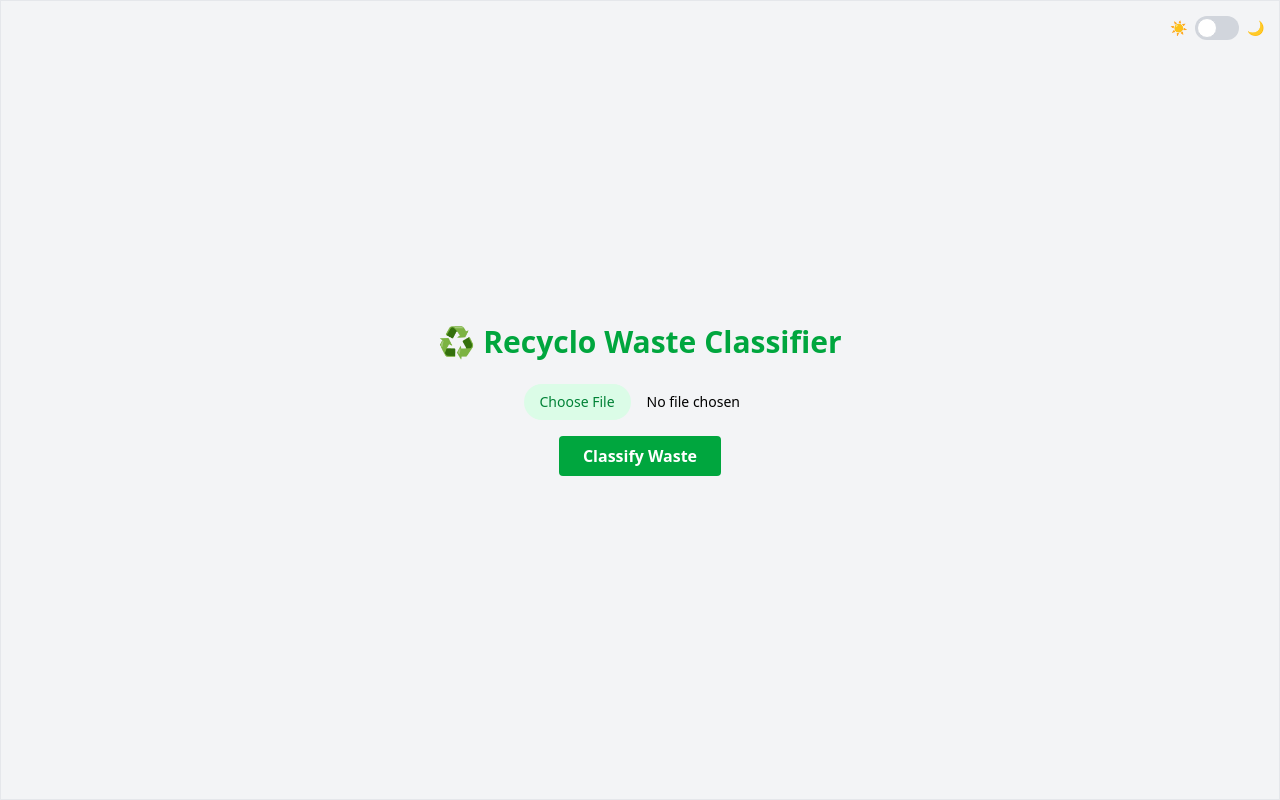
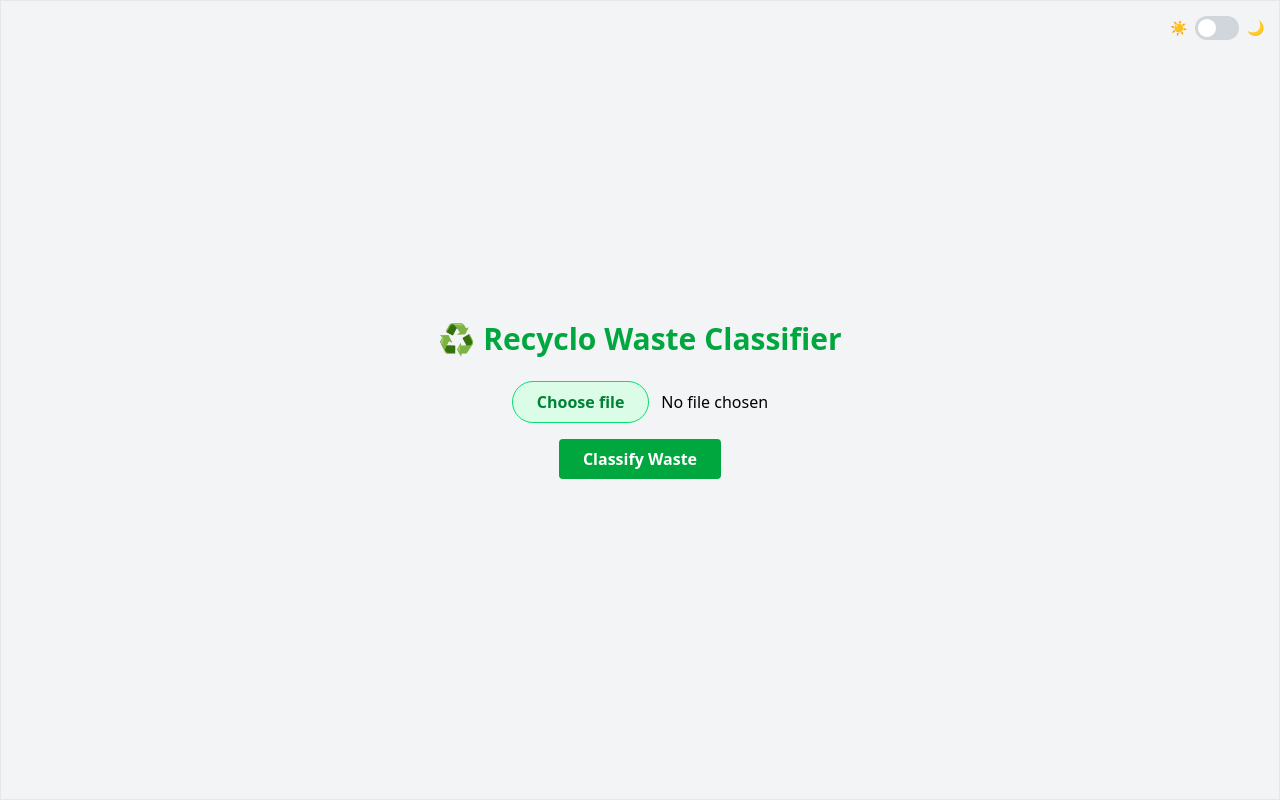
Before and after one commit to Jiwei-Cao/Recyclo, a React (Vite) app in the folder frontend/: page / in a window 1280 px wide. Built offline with nearby package versions, Linux system fonts and the light colour scheme; no server answers.

Commit message:
cleaned code

```diff
--- a/frontend/src/components/UploadImage.jsx
+++ b/frontend/src/components/UploadImage.jsx
@@ -25,43 +25,53 @@ const UploadImage = ({ onResult, darkMode}) => {
         }
     };
 
-    const inputBase = `
-    block 2-full text-sm
-    focus:outline-none focus:ring-2 focus:ring-offset-2
-    ${darkMode ? 'focus:ring-green-300' : 'focus:ring-green-500'}
+    const fileButtonLight = `
+    py-2 px-6 rounded-full font-semibold
+    bg-green-100 text-green-700 border border-green-400
+    hover:bg-green-200 focus:outline-none focus:ring-2 focus:ring-green-500
     `
 
-    const filePickerClasses = `
-        ${inputBase}
-        ml-10 align-middle
-        file:mr-4 file:py-2 file:px-4 file:rounded-full
-
-        ${darkMode
-            ? 'file:border-0 file:border-gray-600 file:bg-green-800 file:text-green-200 hover:file:bg-green-700'
-            : 'file:border-0 file:bg-green-100 file:text-green-700 hover:file:bg-green-200'
-        }
+    const fileButtonDark = `
+    py-2 px-6 rounded-full font-semibold
+    bg-green-800 text-green-200 border border-green-600
+    hover:bg-green-700 focus:outline-none focus:ring-2 focus:ring-green-300
     `
 
+    const fileButtonClasses = darkMode ? fileButtonDark : fileButtonLight;
 
-    const buttonClasses = `
-    flex items-center justify-center py-2 px-6 rounded font-semibold transition-colors duration-300
+    const buttonBase = `
+        flex items-center justify-center
+        py-2 px-6 rounded font-semibold
+        transition-colors duration-300
         focus:outline-none focus:ring-2 focus:ring-offset-2
-    ${loading ? 'opacity-50 cursor-not-allowed' : darkMode
-      ? 'bg-green-500 text-gray-900 hover:bg-green-600 focus:ring-green-300'
-      : 'bg-green-600 text-white hover:bg-green-700 focus:ring-green-500'}
     `
 
+    const buttonState = loading
+        ? 'opacity-50 cursor-not-allowed'
+        : darkMode
+        ? 'bg-green-500 text-gray-900 hover:bg-green-600 focus:ring-green-300'
+        : 'bg-green-600 text-white hover:bg-green-700 focus:ring-green-500'
+
+    const buttonClasses = `${buttonBase} ${buttonState}`
 
     return (
-        <form onSubmit={handleSubmit} className="flex flex-col items-center space-y-4">
+        <form onSubmit={handleSubmit} className="flex flex-col items-center w-full max-w-sm space-y-3 sm:space-y-4">
+            <div className="flex items-center justify-center w-full gap-3">
+                <label htmlFor="file-upload" className={`cursor-pointer ${fileButtonClasses} mb-0`}>
+                    Choose file
+                </label>
                 <input
+                    id="file-upload"
                     type="file"
+                    title="Upload an image"
+                    aria-label="Upload image file"
                     accept="image/*"
                     onChange={(e) => setFile(e.target.files[0])}
-            className={filePickerClasses}
+                    className="hidden"
                 />
-
-            <button type="submit" disabled={loading}className={buttonClasses}>
+                <span className="text-center">{file ? file.name : 'No file chosen'}</span>
+            </div>
+            <button type="submit" disabled={loading} className={buttonClasses}>
                 {loading ? (
                     <>
                         <svg
@@ -84,7 +94,7 @@ const UploadImage = ({ onResult, darkMode}) => {
                         </svg>
                         Processing...
                     </>
-                ) :(
+                ) : (
                     'Classify Waste'
                 )}
             </button>
```
Lines whose indentation alone changed are shown as unchanged.
